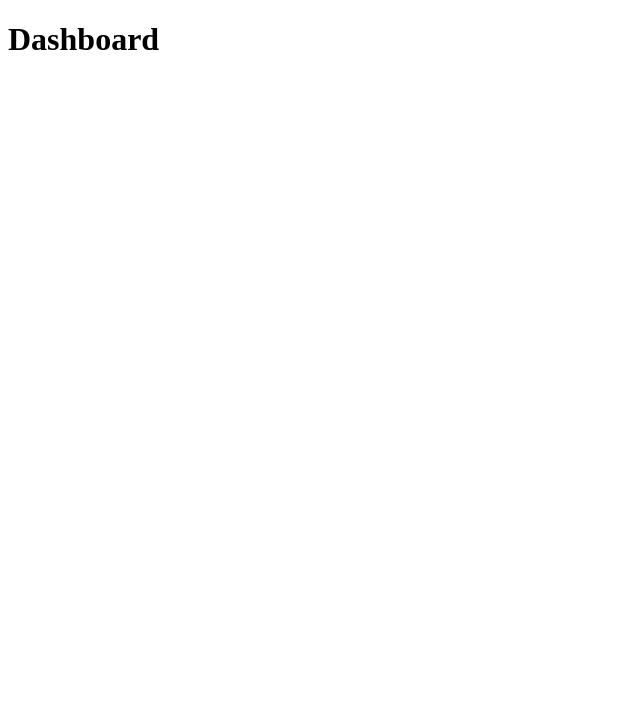
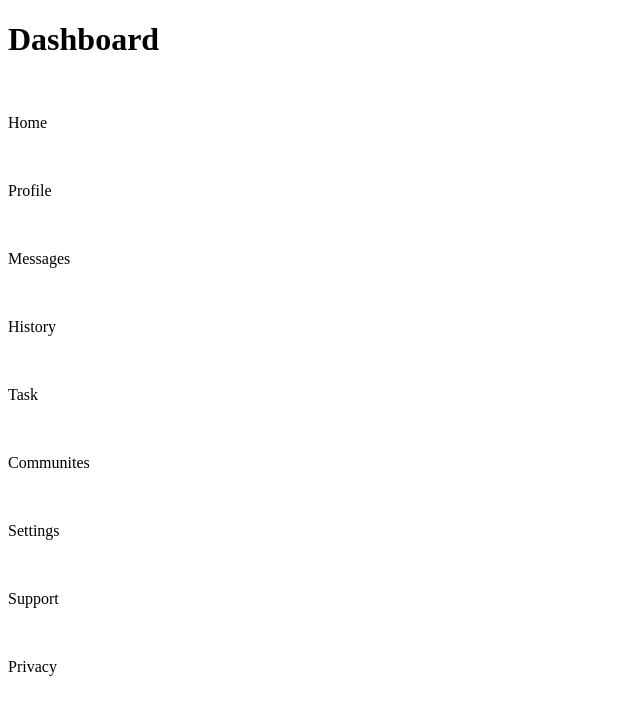
Before and after one commit to ImExtraPolite3/admin-dashboard, a React (Vite) app: page / in a window 1280 px wide. Shown: the top 714 px of the page, without its empty margins (0-640 px from the left). Built offline with nearby package versions, Linux system fonts and the light colour scheme.

Commit message:
fix prop and get links to display

```diff
--- a/src/components/Sidebar..jsx
+++ b/src/components/Sidebar..jsx
@@ -3,30 +3,34 @@ const linkNames = [
   ['Settings', 'Support', 'Privacy'],
 ];
 
-function Links(images, names) {
+function Links({ images, names }) {
+  return (
+    <>
+      <img src={images} alt="" />
+      <p>{names}</p>
+    </>
+  );
+}
+
+function GetLinks() {
+  return linkNames.map((eachRow, rowIndex) => {
+    return (
+      <div key={rowIndex}>
+        {eachRow.map((eachWord, wordIndex) => {
+          return <Links key={wordIndex} images="" names={eachWord} />;
+        })}
+      </div>
+    );
+  });
+}
+
+export default function Sidebar() {
   return (
     <div>
-      {/* <img src={images} alt="" /> */}
-      <p>{names}</p>
+      <h1>Dashboard</h1>
+      <div>
+        <GetLinks />
+      </div>
     </div>
   );
 }
-
-function First() {
-  console.log(linkNames[0]);
-
-  // return linkNames[0].map((eachRow) => {
-  //   <Links names={eachRow} />;
-  // });
-}
-
-export default function Sidebar() {
-  First();
-
-  return (
-    <div>
-      <h1>Dashboard</h1>
-      <First />
-    </div>
-  );
-}
```
